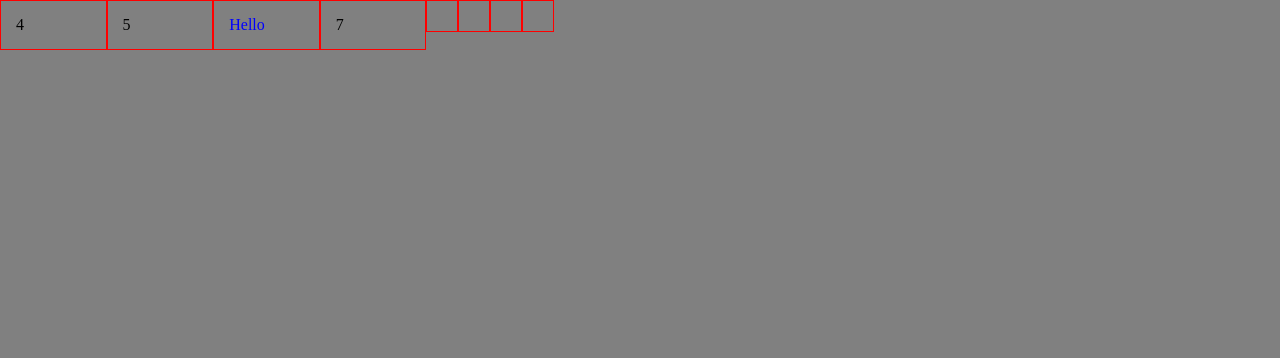
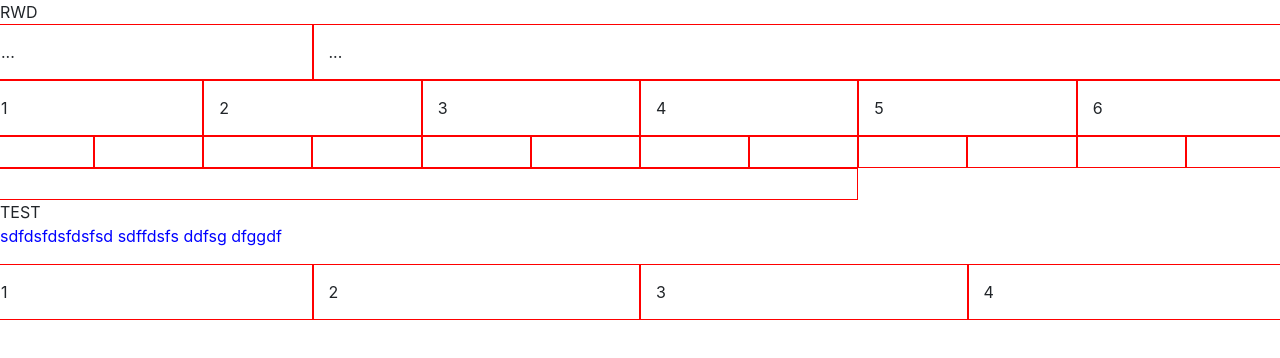
Before and after one commit to bluerat1976/rwd, a website: page index.html in a window 1280 px wide. Drawn offline with nearby package versions, Linux system fonts and the light colour scheme.

Commit message:
Changings in files

```diff
--- a/index.html
+++ b/index.html
@@ -1,22 +1,62 @@
 <!DOCTYPE html>
 <html lang="en">
 <head>
-    <meta charset="UTF-8">
-    <meta name="viewport" content="width=device-width, initial-scale=1.0">
-    <meta http-equiv="X-UA-Compatible" content="ie=edge">
+    <meta charset="UTF-8" />
+    <meta name="viewport" content="width=device-width, initial-scale=1.0" />
+    <meta http-equiv="X-UA-Compatible" content="ie=edge" />
     <title>RWD</title>
-    <link rel='stylesheet' href='styles.css'>
+    <link rel="stylesheet" href="styles.css" />
+    <link rel="stylesheet" href="https://stackpath.bootstrapcdn.com/bootstrap/4.3.1/css/bootstrap.min.css" />
 </head>
+
 <body>
-   <div class="col-1">4</div>
-   <div class="col-1">5</div>
-   <div class="col-1">
-       <p>Hello</p>
-   </div>
-   <div class="col-1">7</div>
-   <div class="row col-sm-12 col-md-6 col-lg-3"></div>
-   <div class="row col-sm-12 col-md-6 col-lg-3"></div>
-   <div class="row col-sm-12 col-md-6 col-lg-3"></div>
-   <div class="row col-sm-12 col-md-6 col-lg-3"></div>
+    RWD
+    <div class="row">
+        <div class="col-3">...</div>
+        <!-- 25% -->
+        <div class="col-9">...</div>
+        <!-- 75% -->
+    </div>
+
+    <div class="row">
+        <div class="col-2">1</div>
+        <div class="col-2">2</div>
+        <div class="col-2">3</div>
+        <div class="col-2">4</div>
+        <div class="col-2">5</div>
+        <div class="col-2">6</div>
+    </div>
+
+    <div class="row">
+        <div class="col-1"></div>
+        <div class="col-1"></div>
+        <div class="col-1"></div>
+        <div class="col-1"></div>
+        <div class="col-1"></div>
+        <div class="col-1"></div>
+        <div class="col-1"></div>
+        <div class="col-1"></div>
+        <div class="col-1"></div>
+        <div class="col-1"></div>
+        <div class="col-1"></div>
+        <div class="col-1"></div>
+    </div>
+
+    <div class="row">
+        <div class="col-8"></div>
+    </div>
+
+    <span>TEST</span>
+
+    <p>sdfdsfdsfdsfsd sdffdsfs ddfsg dfggdf</p>
+
+    <div class="row">
+        <div class="col-sm-12 col-md-6 col-lg-3">1</div>
+        <div class="col-sm-12 col-md-6 col-lg-3">2</div>
+        <div class="col-sm-12 col-md-6 col-lg-3">3</div>
+        <div class="col-sm-12 col-md-6 col-lg-3">4</div>
+    </div>
+
+</body>
 
 </html>
--- a/index.scss
+++ b/index.scss
@@ -1,54 +1,83 @@
 * {
+    margin: 0;
     padding: 0;
-    margin: 0;
     box-sizing: border-box;
-}
+   }
 
-body {
-    background-color: gray;
-}
+   // .col-1 {
+   //   width: 8.33%;
+   // }
 
-.col-1 {width: 8.33%;}
-.col-2 {width: 16.66%;}
-.col-3 {width: 25%;}
-.col-4 {width: 33.33%;}
-.col-5 {width: 41.66%;}
-.col-6 {width: 50%;}
-.col-7 {width: 58.33%;}
-.col-8 {width: 66.66%;}
-.col-9 {width: 75%;}
-.col-10 {width: 83.33%;}
-.col-11 {width: 91.66%;}
-.col-12 {width: 100%;}
+   // .col-2 {
+   //   width: 16.66%;
+   // }
 
-[class*="col-"] {
+   // .col-3 {
+   //   width: 25%;
+   // }
+
+   // .col-4 {
+   //   width: 33.33%;
+   // }
+
+   // .col-5 {
+   //   width: 41.66%;
+   // }
+
+   // .col-6 {
+   //   width: 50%;
+   // }
+
+   // .col-7 {
+   //   width: 58.33%;
+   // }
+
+   // .col-8 {
+   //   width: 66.66%;
+   // }
+
+   // .col-9 {
+   //   width: 75%;
+   // }
+
+   // .col-10 {
+   //   width: 83.33%;
+   // }
+
+   // .col-11 {
+   //   width: 91.66%;
+   // }
+
+   // .col-12 {
+   //   width: 100%;
+   // }
+
+
+
+   [class*="col-"] {
     float: left;
     padding: 15px;
     border: 1px solid red;
-  }
+   }
 
-  .row::after {
-    content: "";
-    clear: both;
-    display: table;
-  }
+   // .row::after {
+   //   content: "";
+   //   clear: both;
+   //   display: table;
+   // }
 
-  /*p {
-    color: yellow;
-  }
-  @media(max-width: 320px) {
-     p {
-         color: red;
-     }
-  }
-  @media(min-width: 768px) {
-      p {
-          color: green;
-      }
-  }
-@media(min-width: 900px) {
-    p {
-        color: blue;
-    }
-}
-*/
+   // p {
+   //   color: yellow;
+   // }
+
+   // @media (min-width: 321px) {
+   //   p {
+   //     color: red;
+   //   }
+   // }
+
+   // @media (min-width: 769px) {
+   //   p {
+   //     color: green;
+   //   }
+   // }
```
